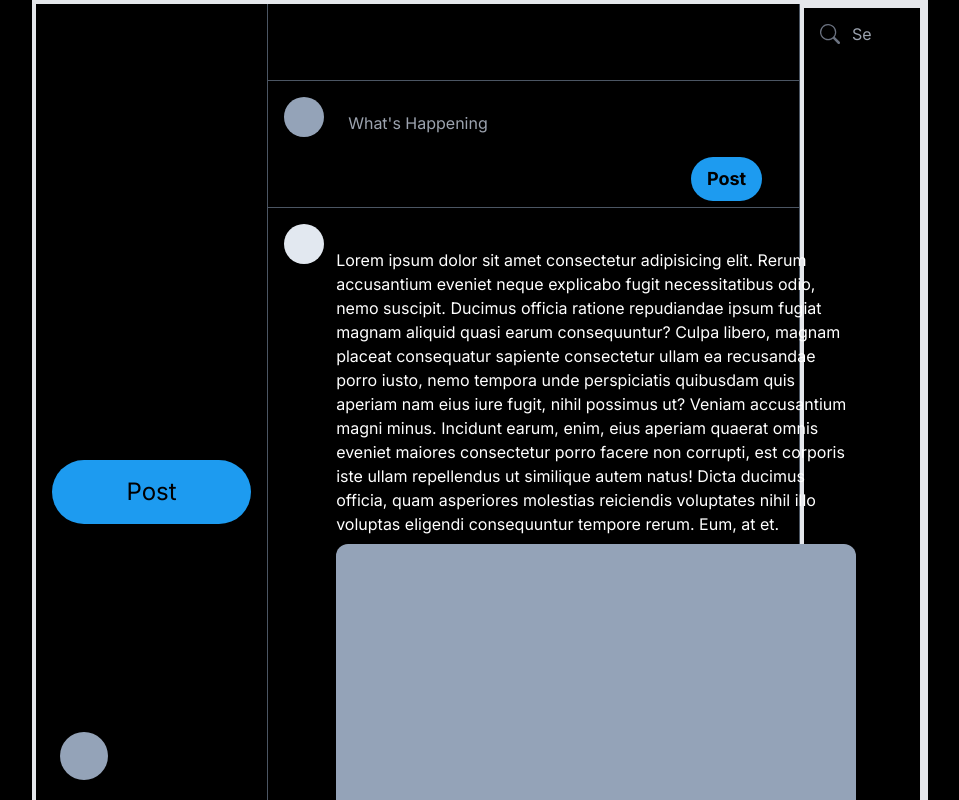
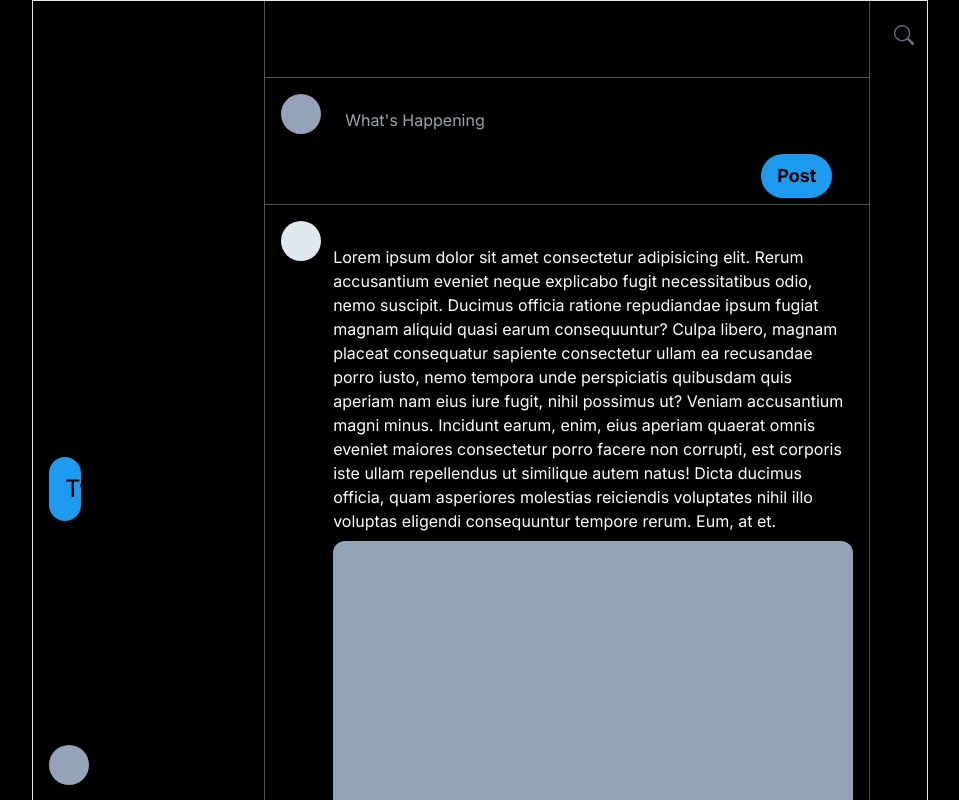
Before and after one commit to 45beepy/twitter-clone, a Next.js app: page / in a window 1280 px wide. Shown: the top 800 px of the page, without its empty margins (160-1119 px from the left). Built offline with nearby package versions, Linux system fonts and the light colour scheme.

Commit message:
leftsidebar

```diff
--- a/src/app/components/LeftSidebar.tsx
+++ b/src/app/components/LeftSidebar.tsx
@@ -44,11 +44,11 @@ const NAVIGATION_ITEMS = [
 const LeftSidebar = () => {
   return (
     <div>
-         <section className="w-full sticky top-0 xl:flex flex-col items-stretch h-screen hidden">
+         <section className="w-[23%] sticky top-0 xl:flex flex-col items-stretch h-screen hidden">
       <div className="flex flex-col items-stretch h-full space-y-4 mt-4">
-           {
-              NAVIGATION_ITEMS.map((item)=>(
-                <Link className='hover:bg-white/10 text-2xl transition duration-200 flex items-center justify-start w-fit space-x-4 rounded-3xl py-2 px-6'
+        {NAVIGATION_ITEMS.map((item) => (
+          <Link
+            className="hover:bg-white/10 text-2xl transition duration-200 flex items-center justify-start w-fit space-x-4 rounded-3xl py-2 px-6"
             href={`/${item.title.toLowerCase()}`} key={item.title}>
                   <div>
                     <item.icon/>
@@ -60,26 +60,26 @@ const LeftSidebar = () => {
               ))
             }
             <button className="rounded-full m-4 bg-primary p-4 text-2xl text-center hover:bg-opacity-70 transition duration-200">
-              Post
+          Tweet
         </button>
       </div>
-            <button className='rounded-full flex space-x-2 m-2 p-4 bg-transparent items-center hover:bg-white/20 transition duration-200 w-full justify-between'>
-              <div className='flex items-center space-x-2'>
-              <div className='rounded-full bg-slate-400 w-12 h-12'></div>
-              <div className='text-left text-sm'>
-                <div className='font-semibold'>Pravin</div>
-                <div className=''>@45beepyy</div>
+      <button className="rounded-full flex items-center space-x-2 bg-transparent p-4 text-center hover:bg-white/10 transition duration-200 w-full justify-between">
+        <div className="flex items-center space-x-2">
+          <div className="rounded-full bg-slate-400 w-10 h-10"></div>
+          <div className="text-left text-sm">
+            <div className="font-semibold">
+              Pravin
+            </div>
+            <div className="">@45beepy</div>
           </div>
         </div>
-
         <div>
           <BsThreeDots />
         </div>
       </button>
-            <div></div>
     </section>
   </div>
   )
-}
+};
 
 export default LeftSidebar
--- a/src/app/components/MainComponent.tsx
+++ b/src/app/components/MainComponent.tsx
@@ -9,7 +9,7 @@ import { AiOutlineRetweet } from "react-icons/ai";
 
 const MainComponent = () => {
   return (
-    <main className="sticky top-0  flex w-[60%] h-full min-h-screen flex-col border-l-[0.5px] border-r-[0.5px] border-gray-600">
+    <main className="flex w-full h-full min-h-screen flex-col border-l-[0.5px] border-r-[0.5px] border-gray-600">
           <h1 className="text-xl font-bold p-6 backdrop-blur bg-black/10 sticky top-0">Home</h1>
           <div className="border-t-[0.5px] border-b-[0.5px] px-4 border-gray-600 flex items-stretch py-4 space-x-2 border-gray-600 h-32 relative">
             <div className="w-10 h-10 bg-slate-400 flex-none rounded-full"></div>
--- a/src/app/page.tsx
+++ b/src/app/page.tsx
@@ -10,11 +10,11 @@ import MainComponent from "./components/MainComponent";
 const page = () => {
   return (
     <div className="w-full h-full flex justify-center items-center relative bg-black">
-      <div className="max-w-[70vw] h-full flex relative border-4">
+      <div className="max-w-[70vw] h-full flex relative border">
           <LeftSidebar />
           <MainComponent />
           <section
-          className="w-[25%] border-4 flex flex-col items-stretch h-screen px-4">
+          className="w-full sticky hidden top-2 overflow-y-auto mt-2 xl:flex flex-col items-stretch h-[90vh] overflow-x-hidden px-6">
             <div>
               <div className="relative w-full h-full">
                 <label
```
Lines whose indentation alone changed are shown as unchanged.
